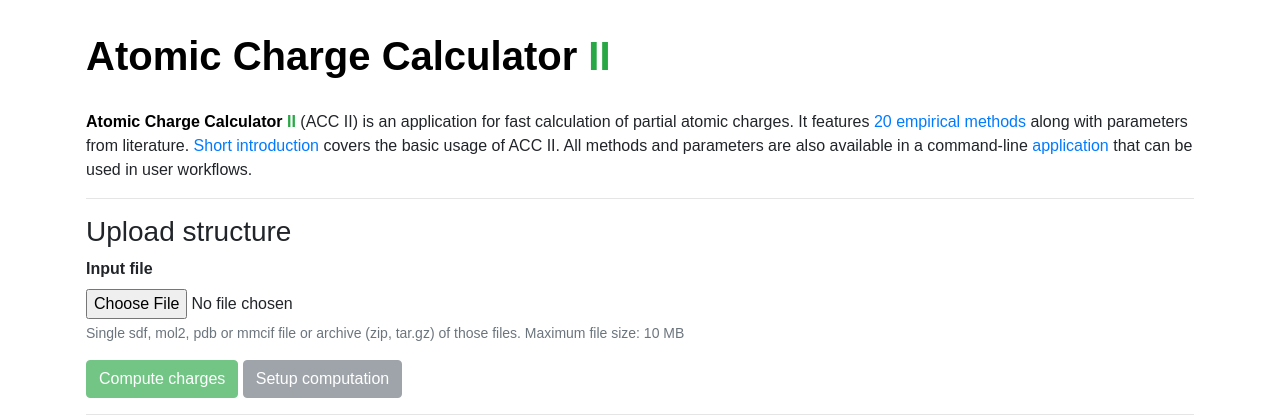
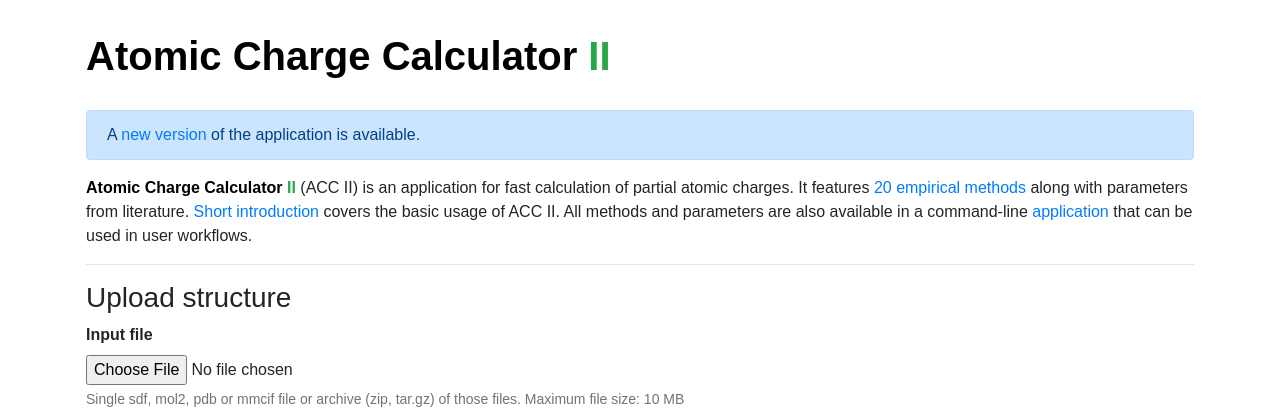
Before and after one commit to sb-ncbr/AtomicChargeCalculator2, a Flask app: page / in a window 1280 px wide. Shown: the top 420 px of the page. Run offline with Flask 3, Linux system fonts and the light colour scheme; parts of the project's set-up code (start-up, migrations or seed data) failed here and were passed over.

Commit message:
feat: added info message for new app version (#8)

```diff
--- a/app/templates/index.html
+++ b/app/templates/index.html
@@ -11,6 +11,10 @@
                 <h1 style="margin-bottom: 30px">
                     {% include 'base/acc2_logo.html' %}
                 </h1>
+                <div class="alert alert-primary" role="alert">
+                    A <a href="https://acc2.ncbr.muni.cz:8443/" target="_blank">new version</a> of the application is
+                    available.
+                </div>
                 {% include 'base/acc2_logo.html' %}
                 (ACC II) is an application for fast calculation of partial atomic charges. It features
                 <a href="{{ url_for('static', filename='assets/methods.pdf') }}" target="_blank">20 empirical
```
